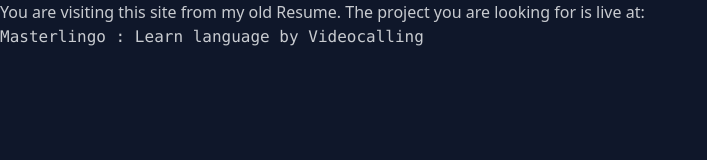
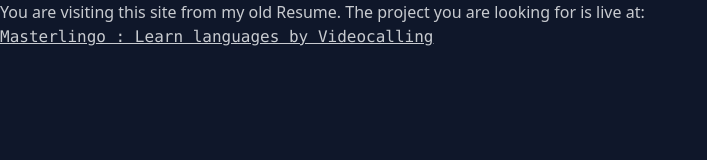
Before and after one commit to kewlaninaveen5/video_call_app_frontend, a React (Vite) app: page /login in a window 1280 px wide. Shown: the top 160 px of the page, without its empty margins (0-707 px from the left). Built offline with nearby package versions, Linux system fonts and the light colour scheme; no server answers.

Commit message:
final commit, leading to another page

```diff
--- a/src/pages/LoginPage.jsx
+++ b/src/pages/LoginPage.jsx
@@ -1,15 +1,18 @@
-import React from 'react'
+import React from "react";
 
 const LoginPage = () => {
   return (
     <>
-    You are visiting this site from my old Resume.
-    The project you are looking for is live at: <br/>
-    <a href='https://masterlingo.onrender.com/' className='font-mono to-blue-200' >
-      Masterlingo : Learn language by Videocalling
-    </a>
+      You are visiting this site from my old Resume. The project you are looking
+      for is live at: <br />
+      <a
+        href="https://masterlingo.onrender.com/"
+        className="font-mono to-blue-200 underline"
+      >
+        Masterlingo : Learn languages by Videocalling
+      </a>
     </>
-  )
-}
+  );
+};
 
-export default LoginPage
+export default LoginPage;
```
Also changed, not shown: 1 other file (tests, documents, lock files or other folders).
